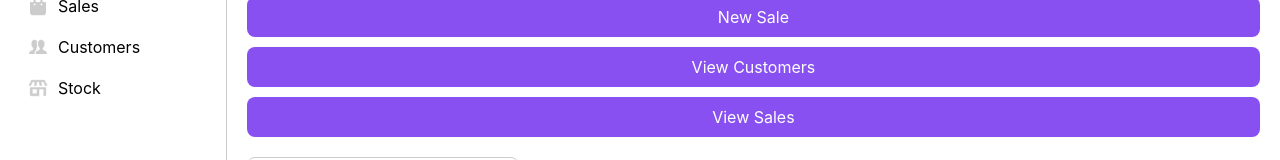
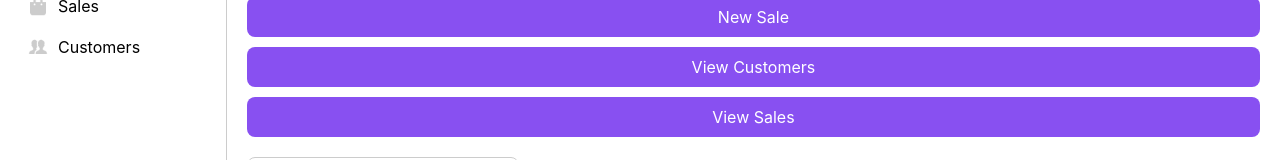
Before and after one commit to Erickkirui/DIRAJA, a React (Create React App) app in the folder dirajafront/: page /clerk in a window 1280 px wide. Shown: the part 157-317 px from the top of the page. Built offline with nearby package versions, Linux system fonts and the light colour scheme; sample sign-in values are in the browser's storage.

Commit message:
Removed stock management for clerks

```diff
--- a/dirajafront/src/Components/ClerkDashbord/ClerkNavbar.js
+++ b/dirajafront/src/Components/ClerkDashbord/ClerkNavbar.js
@@ -24,10 +24,10 @@
             <img src='/images/Customers.png' alt='menu-icon' />
             <li>Customers</li>
           </NavLink>
-          <NavLink to="/managestock" className="menu-item" activeClassName="active">
+          {/* <NavLink to="/managestock" className="menu-item" activeClassName="active">
             <img src='/images/Shop.png' alt='menu-icon' />
             <li> Stock </li>
-          </NavLink>
+          </NavLink> */}
 
         </ul>
       </div>
```
Also changed, not shown: 1 other file (tests, documents, lock files or other folders).
